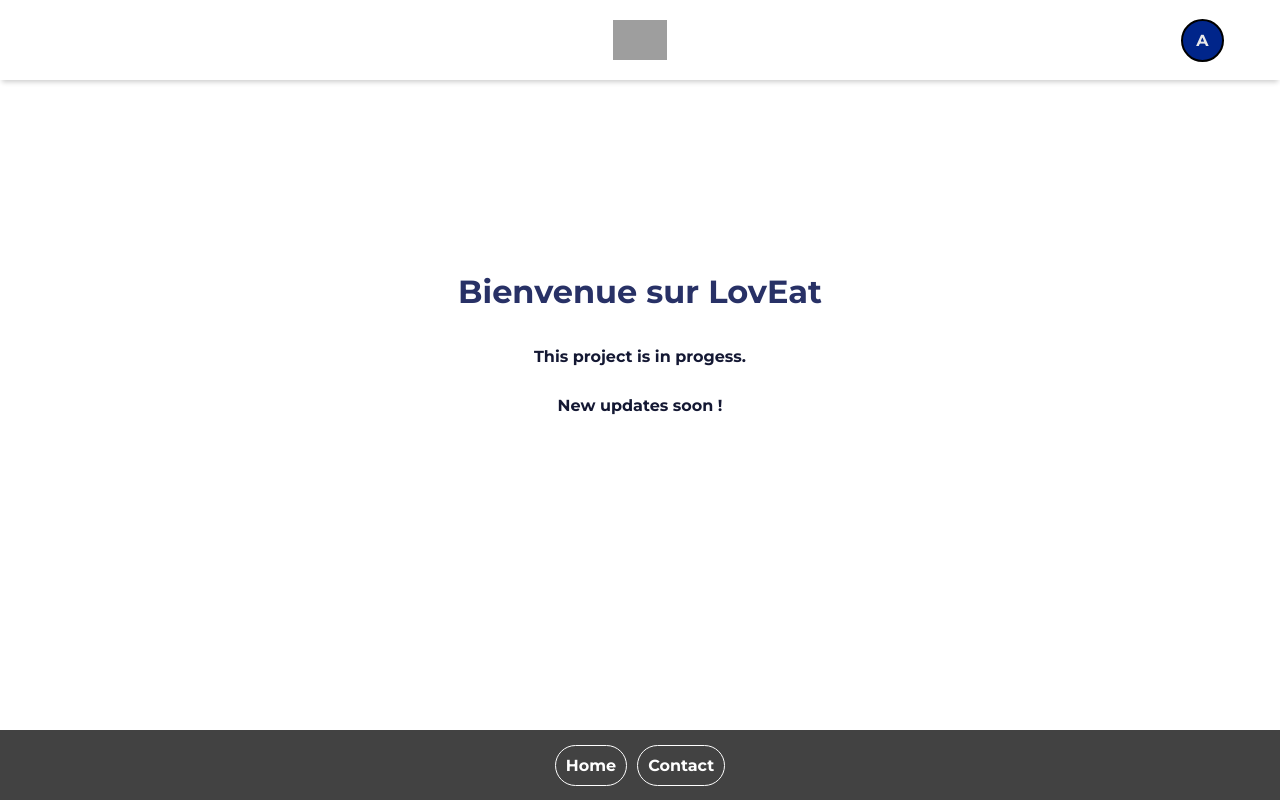
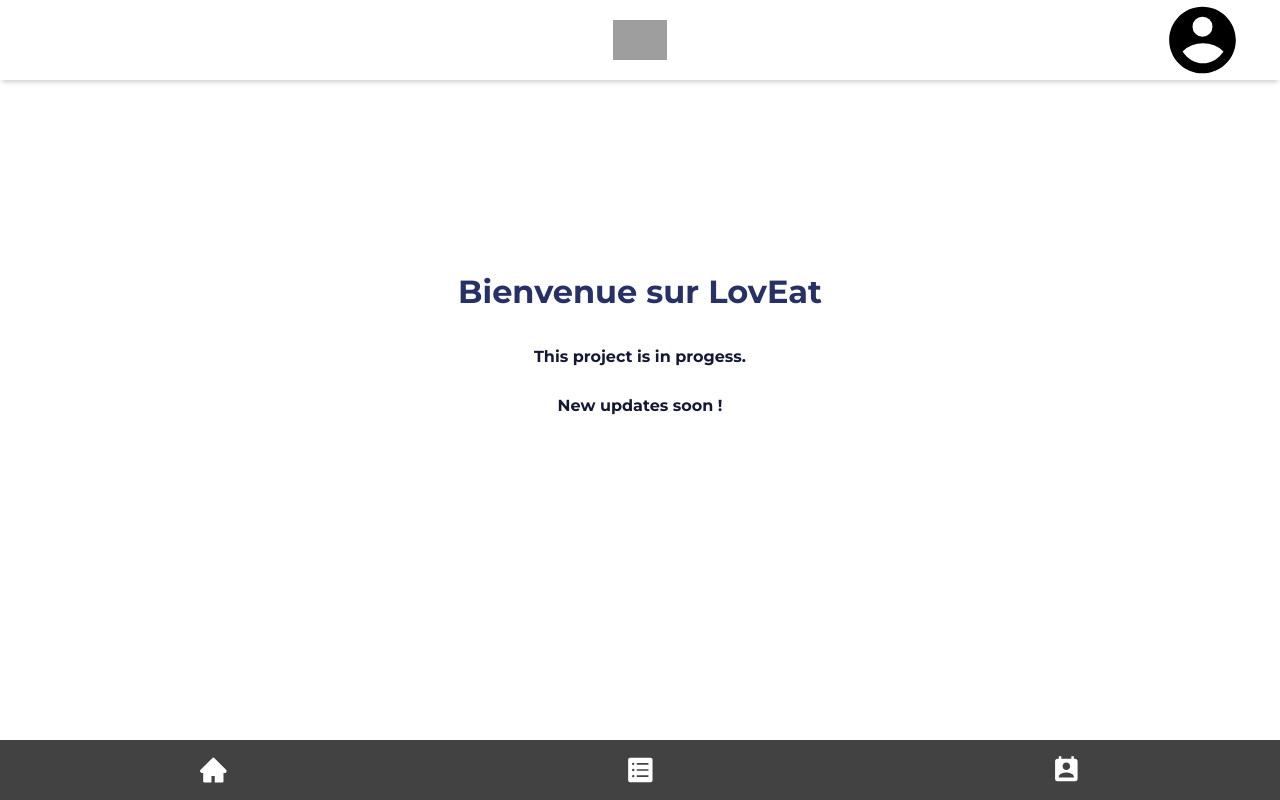
Before and after one commit to edouardlacroix/LovEat-pwa, a React app: page / in a window 1280 px wide. Built offline with nearby package versions, Linux system fonts and the light colour scheme; grey boxes are pictures that could not be loaded.

Commit message:
Menu icon

```diff
--- a/src/Components/Navbar/index.js
+++ b/src/Components/Navbar/index.js
@@ -1,6 +1,11 @@
 import React, { useState } from 'react'
 import { useHistory } from "react-router-dom";
 import { customToast, TOAST_TYPE } from '../../Base/Utils/Toasts'
+import { MdPermContactCalendar } from 'react-icons/md';
+import { AiFillHome } from 'react-icons/ai';
+import { IoIosListBox } from 'react-icons/io';
+
+
 import PropTypes from 'prop-types';
 import './styles.css'
 
@@ -16,9 +21,9 @@ const Navbar = (props) => {
     return (
         <div className={'navbar-wrapper '} >
             <div className={'navbar-items-wrapper'}>
-                {/* Change to icons */}
-                <p onClick={() => navigateTo()}>Home</p>
-                <p onClick={() => customToast('This page is not yet available')}> Contact</p>
+                <AiFillHome onClick={() => navigateTo()} />
+                <IoIosListBox onClick={() => customToast('Futur list of meals')} />
+                <MdPermContactCalendar onClick={() => customToast('Futur list on inApp contact')} />
             </div>
 
         </div>
--- a/src/Components/Navbar/styles.css
+++ b/src/Components/Navbar/styles.css
@@ -5,12 +5,16 @@
     align-items:center;
     flex-direction: row;
     bottom: 0;
-    height: 70px;
+    height: 60px;
     width: 100%;
     background-color: #424242;
     z-index: 10;
   }
-
+  .navbar-wrapper svg{
+    width: 100%;
+    height: 30px;
+    color: white;
+  }
 
   .navbar-wrapper .navbar-items-wrapper{
     display: flex;
--- a/src/Components/Topbar/index.js
+++ b/src/Components/Topbar/index.js
@@ -2,6 +2,8 @@ import React from 'react'
 import PropTypes from 'prop-types';
 import { useHistory } from "react-router-dom";
 import logo from '../../Assets/Images/logo.svg'
+import { RiAccountCircleFill } from 'react-icons/ri';
+
 
 import './styles.css'
 
@@ -18,7 +20,7 @@ const Topbar = (props) => {
                 <img onClick={() => history.push('/welcome')} src={logo} />
             </div>
             <div className={'side'}>
-                <a className={'deco'} onClick={() => history.push('/myaccount')}>A</a>
+                <RiAccountCircleFill onClick={() => history.push('/myaccount')} />
             </div>
         </div >
     )
--- a/src/Components/Topbar/styles.css
+++ b/src/Components/Topbar/styles.css
@@ -21,13 +21,9 @@
     padding-right: 15px;
 }
 
-.topbar-wrapper .side .deco{
-    padding: 10px 13px 10px 13px;
-    border-radius: 100px;
-    border: 2px solid rgb(0, 0, 0);
-    background-color: rgb(0, 37, 138);
-    color:rgb(233, 233, 233);
-    font-weight: bold;
+.topbar-wrapper .side svg{
+    height:100%;
+    width: 100%;
 }
 
 .topbar-wrapper .center{
```
